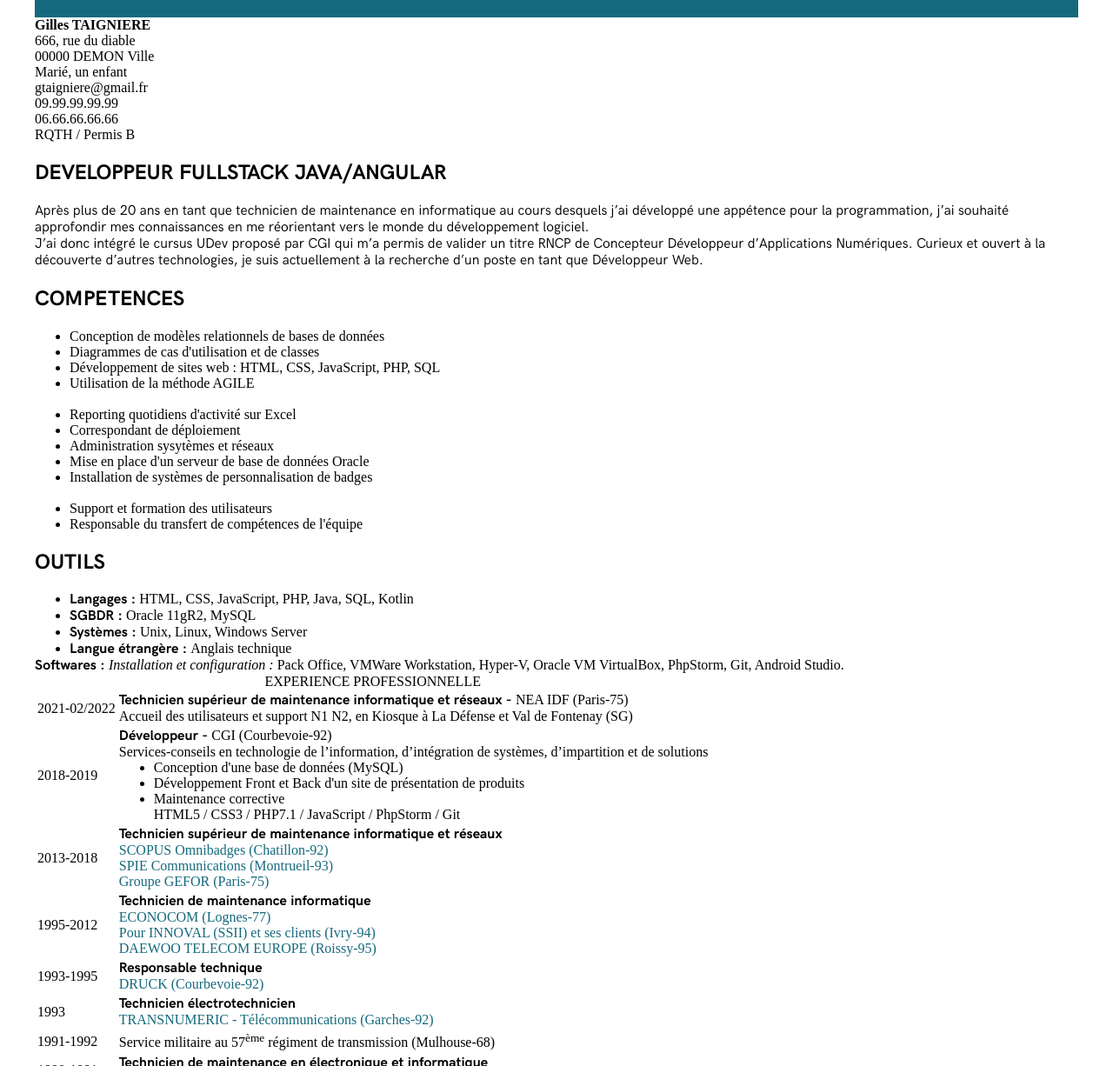
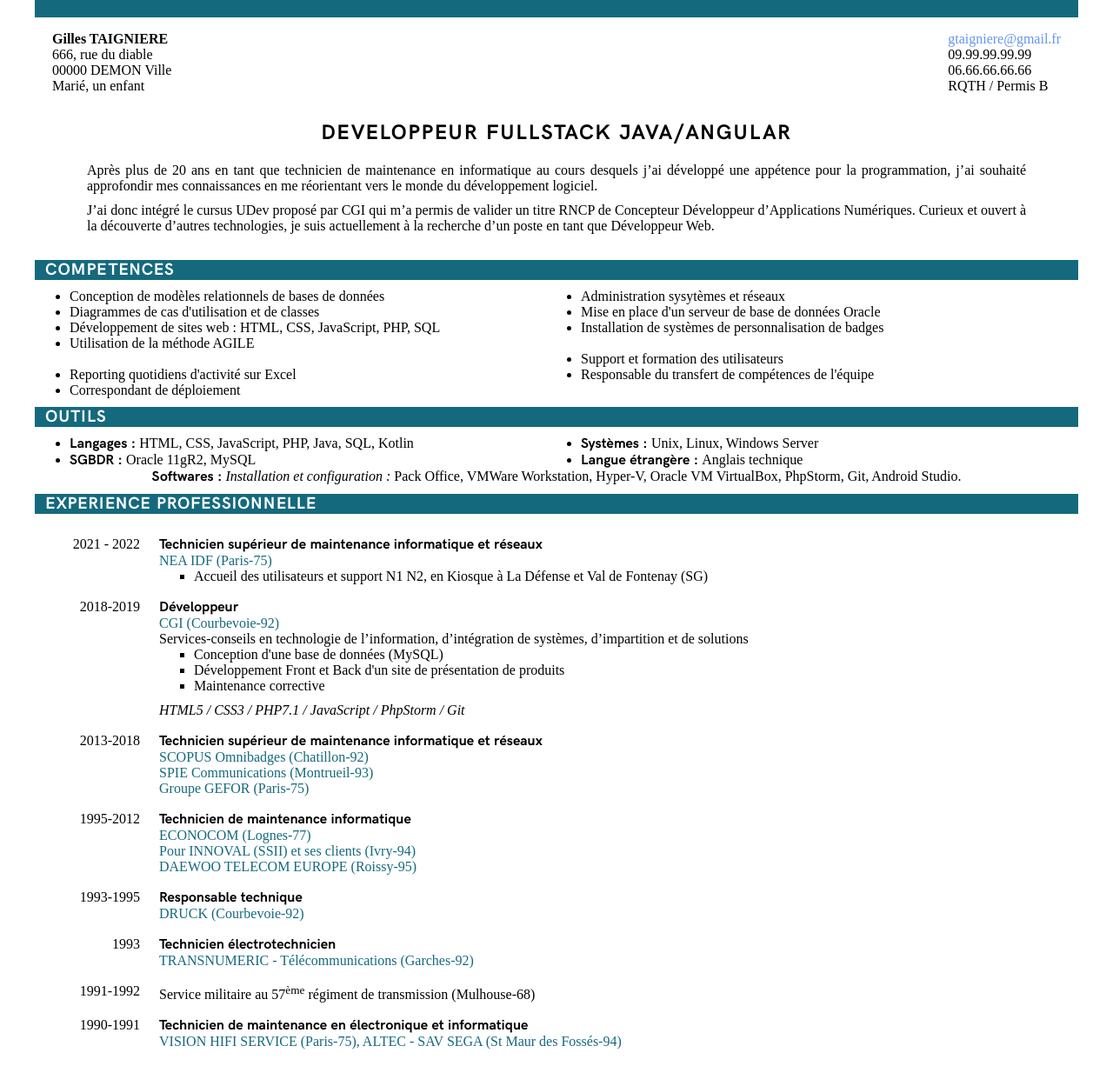
Before and after one commit to formation-WF3/projet-cv, a plain HTML site: page index.html in a window 1280 px wide. Shown: the part 140-1366 px from the top of the page at 87% size. Drawn offline with Linux system fonts and the light colour scheme.

Commit message:
Refonte globale

```diff
--- a/index.html
+++ b/index.html
@@ -27,93 +27,112 @@
     </nav>
 </header>
 
-    <section class="sect-intro">
-        <aside>
-            <p><span class="bold">Gilles TAIGNIERE</span><br />
-                666, rue du diable<br />
-                00000 DEMON Ville<br />
-                Marié, un enfant</p>
-        </aside>
-        <aside>
-            <p><span class="txt-blue">gtaigniere@gmail.fr</span><br />
-                09.99.99.99.99<br />
-                06.66.66.66.66<br />
-                RQTH / Permis B</p>
-        </aside>
+<section class="section-contact">
+    <address>
+        <span class="bold">Gilles TAIGNIERE</span><br/>
+        666, rue du diable<br/>
+        00000 DEMON Ville<br/>
+        Marié, un enfant
+    </address>
+    <address>
+        <a href="mailto:gtaigniere@gmail.fr">gtaigniere@gmail.fr</a><br/>
+        09.99.99.99.99<br/>
+        06.66.66.66.66<br/>
+        RQTH / Permis B
+    </address>
 </section>
 
-    <section class="sect-titre">
-        <h1 class="acari-sans">DEVELOPPEUR FULLSTACK JAVA/ANGULAR</h1>
-        <p class="acari-sans">Après plus de 20 ans en tant que technicien de maintenance en informatique au cours desquels j’ai développé une appétence pour la programmation, j’ai souhaité approfondir mes connaissances en me réorientant vers le monde du développement logiciel.<br />
-        J’ai donc intégré le cursus UDev proposé par CGI qui m’a permis de valider un titre RNCP de Concepteur Développeur d’Applications Numériques. Curieux et ouvert à la découverte d’autres technologies, je suis actuellement à la recherche d’un poste en tant que Développeur Web.</p>
+<section class="section">
+    <h1>DEVELOPPEUR FULLSTACK JAVA/ANGULAR</h1>
+    <div class="presentation">
+        <p>Après plus de 20 ans en tant que technicien de maintenance en informatique au cours desquels j’ai développé
+            une appétence pour la programmation, j’ai souhaité approfondir mes connaissances en me réorientant vers le
+            monde du développement logiciel.</p>
+
+        <p>J’ai donc intégré le cursus UDev proposé par CGI qui m’a permis de valider un titre RNCP de Concepteur
+            Développeur d’Applications Numériques. Curieux et ouvert à la découverte d’autres technologies, je suis
+            actuellement à la recherche d’un poste en tant que Développeur Web.</p>
+    </div>
 </section>
 
-    <section class="sect-competences">
-        <h1 class="titres">COMPETENCES</h1>
-        <div class="en-ligne">
-            <div class="comps-et-outils">
-                <ul>
+<section class="section-cv">
+    <header class="bg-primary">
+        <h2>COMPETENCES</h2>
+    </header>
+    <div class="section-content">
+        <ul class="columns-2">
             <li>Conception de modèles relationnels de bases de données</li>
             <li>Diagrammes de cas d'utilisation et de classes</li>
             <li>Développement de sites web : HTML, CSS, JavaScript, PHP, SQL</li>
             <li>Utilisation de la méthode AGILE</li>
-                    <br />
+            <br/>
             <li>Reporting quotidiens d'activité sur Excel</li>
             <li>Correspondant de déploiement</li>
-                </ul>
-            </div>
-            <div class="comps-et-outils">
-                <ul>
             <li>Administration sysytèmes et réseaux</li>
             <li>Mise en place d'un serveur de base de données Oracle</li>
             <li>Installation de systèmes de personnalisation de badges</li>
-                    <br />
+            <br/>
             <li>Support et formation des utilisateurs</li>
             <li>Responsable du transfert de compétences de l'équipe</li>
         </ul>
     </div>
-        </div>
 </section>
 
-    <section class="sect-outils">
-        <h1 class="titres">OUTILS</h1>
-        <div class="en-ligne">
-            <div class="comps-et-outils">
-                <ul>
-                    <li><span class="bold acari-sans">Langages : </span> HTML, CSS, JavaScript, PHP, Java, SQL, Kotlin</li>
-                    <li><span class="bold acari-sans">SGBDR : </span> Oracle 11gR2, MySQL</li>
+<section class="section-cv">
+    <header class="bg-primary">
+        <h2>OUTILS</h2>
+    </header>
+    <div class="section-content">
+        <ul class="columns-2">
+            <li><span class="emphasis">Langages : </span>HTML, CSS, JavaScript, PHP, Java, SQL, Kotlin</li>
+            <li><span class="emphasis">SGBDR : </span>Oracle 11gR2, MySQL</li>
+            <li><span class="emphasis">Systèmes : </span>Unix, Linux, Windows Server</li>
+            <li><span class="emphasis">Langue étrangère : </span>Anglais technique</li>
         </ul>
     </div>
-            <div class="comps-et-outils">
-                <ul>
-                    <li><span class="bold acari-sans">Systèmes : </span> Unix, Linux, Windows Server</li>
-                    <li><span class="bold acari-sans">Langue étrangère : </span> Anglais technique</li>
-                </ul>
-            </div>
-        </div>
-        <p class="softs"><span class="bold acari-sans">Softwares : </span><span class="italic"> Installation et configuration : </span> Pack Office, VMWare Workstation, Hyper-V, Oracle VM VirtualBox, PhpStorm, Git, Android Studio.</p>
+    <p><span class="emphasis">Softwares : </span><span class="italic">Installation et configuration : </span>Pack
+        Office, VMWare Workstation, Hyper-V, Oracle VM VirtualBox, PhpStorm, Git, Android Studio.</p>
 </section>
 
-    <section class="sect-exp-pro">
-        <table>
-            <caption class="titres">EXPERIENCE PROFESSIONNELLE</caption>
-            <tr>
-                <td>2021-02/2022</td>
-                <td><span class="bold acari-sans">Technicien supérieur de maintenance informatique et réseaux - </span> <span class="txt-blue">NEA IDF (Paris-75)</span><br />
-                    <span class="indent-pd">Accueil des utilisateurs et support N1 N2, en Kiosque à La Défense et Val de Fontenay (SG)</span></td>
+<section class="section-cv">
+    <header class="bg-primary">
+        <h2>EXPERIENCE PROFESSIONNELLE</h2>
+    </header>
+
+    <div class="section-content">
+        <table class="chronologie">
+            <tr class="chronologie-line">
+                <td class="chronologie-date">
+                    2021 - 2022
+                </td>
+
+                <td class="chronologie-content">
+                    <div class="emphasis">Technicien supérieur de maintenance informatique et réseaux</div>
+                    <div class="text-primary">NEA IDF (Paris-75)</div>
+                    <ul class="chronologie-skills">
+                        <li>Accueil des utilisateurs et support N1 N2, en Kiosque à La Défense et Val de Fontenay (SG)
+                        </li>
+                    </ul>
+                </td>
             </tr>
-            <tr>
-                <td>2018-2019</td>
-                <td><span class="bold acari-sans">Développeur - </span> <span class="txt-blue">CGI (Courbevoie-92)<br />
-                    Services-conseils en technologie de l’information, d’intégration de systèmes, d’impartition et de solutions</span>
-                    <ul>
+
+            <tr class="chronologie-line">
+                <td class="chronologie-date">2018-2019</td>
+                <td class="chronologie-content">
+                    <div class="emphasis">Développeur</div>
+                    <div class="text-primary">CGI (Courbevoie-92)</div>
+                    <div>Services-conseils en technologie de l’information, d’intégration de systèmes, d’impartition et
+                        de solutions
+                    </div>
+                    <ul class="chronologie-skills">
                         <li>Conception d'une base de données (MySQL)</li>
                         <li>Développement Front et Back d'un site de présentation de produits</li>
-                        <li>Maintenance corrective<br />
-                        <span class="indent">HTML5 / CSS3 / PHP7.1 / JavaScript / PhpStorm / Git</span></li>
+                        <li>Maintenance corrective</li>
                     </ul>
+                    <div class="technical-summary">HTML5 / CSS3 / PHP7.1 / JavaScript / PhpStorm / Git</div>
+                </td>
+            </tr>
 
-            </tr>
             <tr>
                 <td class="chronologie-date">2013-2018</td>
                 <td class="chronologie-content">
@@ -165,16 +184,25 @@
                 </td>
             </tr>
         </table>
+    </div>
 </section>
 
-    <section class="sect-form-pro">
-        <table>
-            <caption class="titres">FORMATION PROFESSIONNELLE</caption>
-            <tr>
-                <td>2022</td>
-                <td><span class="bold acari-sans">Devops - </span> (Greta des Hauts de Seine-Colombes-92)<br />
-                <span class="indent-pd"></span>Docker / Gitlab / Ansible / Jenkins / Kubernetes</td>
+<section class="section-cv">
+    <header class="bg-primary">
+        <h2>FORMATION PROFESSIONNELLE</h2>
+    </header>
+
+    <div class="section-content">
+        <table class="chronologie">
+            <tr class="chronologie-line">
+                <td class="chronologie-date">2022</td>
+                <td class="chronologie-content">
+                    <div class="emphasis">Devops</div>
+                    <div>Greta des Hauts de Seine-Colombes-92</div>
+                    <div class="technical-summary">Docker / Gitlab / Ansible / Jenkins / Kubernetes</div>
+                </td>
             </tr>
+
             <tr>
                 <td class="chronologie-date">2021</td>
                 <td class="chronologie-content">
@@ -216,9 +244,10 @@
                 </td>
             </tr>
         </table>
+    </div>
 </section>
 
-    <footer>
+<footer class="footer bg-primary">
     <p>&copy; 2023 Gilles. All Rights Reserved.</p>
 </footer>
 </body>
--- a/styles-projet-html-css-pageContact.css
+++ /dev/null
@@ -1,204 +0,0 @@
-@font-face {
-	font-family: 'acari-sans';
-	src: url('police/acari-sans/AcariSans-Regular.ttf') format('truetype');
-	font-style: normal;
-	font-weight: normal;
-}
-@font-face {
-	font-family: 'acari-sans';
-	src: url('police/acari-sans/AcariSans-Italic.ttf') format('truetype');
-	font-style: italic;
-	font-weight: normal;
-}
-@font-face {
-	font-family: 'acari-sans';
-	src: url('police/acari-sans/AcariSans-Bold.ttf') format('truetype');
-	font-style: normal;
-	font-weight: bold;
-}
-@font-face {
-	font-family: 'acari-sans';
-	src: url('police/acari-sans/AcariSans-BoldItalic.ttf') format('truetype');
-	font-style: italic;
-	font-weight: bold;
-}
-html {
-    display: flex;
-    justify-content: center;
-}
-body {
-    margin: 0;
-    display: flex;
-    flex-direction: column;
-    justify-content: center;
-    width: 100%;
-    max-width: 1200px;
-}
-ul {
-    margin: 0;
-}
-.bold {
-    font-weight: bold;
-}
-.indent {
-    text-indent: 2em;
-}
-header, footer {
-    display: flex;
-    justify-content: space-between;
-    align-items: center;
-    width: 100%;
-}
-header {
-    background-color: #15697D;
-    height: 160px;
-}
-header > div {
-    margin-left: 50px;
-}
-img {
-    width: 80px;
-}
-nav {
-    display: flex;
-    justify-content: center;
-    align-items: center;
-    width: 440px;
-    margin-right: 30px;
-}
-nav ul {
-    display: flex;
-    justify-content: space-around;
-    align-items: center;
-    width: 90%;
-    list-style-type: none;
-}
-header a {
-    padding: 4px 5px 0;
-    text-decoration: none;
-    border-radius: 8px;
-    font-family: 'acari-sans';
-    font-weight: bold;
-    font-size: 1.5em;
-    letter-spacing: 3px;
-    font-size: 1.5em;
-    color: white;
-}
-header a:hover {
-    background-color: white;
-    color: #15697D;
-    transition: all 1s ease-out;
-}
-header a:active {
-    color: orange;
-}
-section {
-    display: flex;
-    flex-direction: column;
-    justify-content: center;
-    align-items: center;
-    width: 100%;
-}
-h1 {
-    margin: 20px auto 0;
-}
-.ecoute-music {
-    margin-bottom: 0;
-    padding: 5px 6px 3px;
-    border-radius: 6px;
-    background: linear-gradient(0.25turn, green 0%, red 100%);
-    color: white;
-}
-audio {
-    border-radius: 5px;
-    box-shadow: 5px 3px 5px gray;
-}
-form {
-    display: flex;
-    flex-direction: column;
-    justify-content: center;
-    width: 60%;
-    margin-bottom: 10px;
-}
-.part-form {
-    margin-bottom: 15px;
-    display: flex;
-    width: 100%;
-}
-label {
-    width: 100px;
-    font-family: 'acari-sans';
-    font-weight: bold;
-}
-.input-et-textarea {
-    background-color: #F5F5F5;
-    width: calc(84% - 100px);
-}
-div:last-child {
-    padding: 5px;
-    display: flex;
-    justify-content: center;
-}
-.btn-envoyer, .btn-annuler {
-    padding: 10px;
-    border: none;
-    border-radius: 12px;
-    font-family: 'acari-sans';
-    font-weight: bold;
-    font-size: 0.8em;
-    letter-spacing: 1px;
-    text-transform: uppercase;
-}
-.btn-envoyer {
-    margin-right: 5px;
-    background-color: darkgreen;
-    color: white;
-    text-decoration: none;
-}
-.btn-annuler {
-    margin-left: 5px;
-    background-color: red;
-}
-.btn-envoyer:hover {
-    background-color: #DDDDDD;
-    color: darkgreen;
-}
-.btn-annuler:hover {
-    background-color: #444444;
-    color: red;
-}
-.btn-envoyer:active, .btn-annuler:active {
-    border: 2px solid blue;
-}
-footer {
-    display: flex;
-    justify-content: space-around;
-    background-color: #15697D;
-    height: 80px;
-    font-size: 1.1em;
-    color: white;
-}
-@media screen and (max-width: 750px) {
-    html, body {
-        min-width: 400px;
-    }
-    header {
-        height: 80px;
-    }
-    img {
-        width: 40px;
-    }
-    nav a {
-        font-size: 1em;
-    }
-    section h1 {
-        font-size: 1.2em;
-    }
-    form {
-        padding-left: 15px;
-        width: 100%;
-    }
-    footer {
-        height: 40px;
-    }
-}
```
Also changed, not shown: contact.html (+37 -7 lines), sites.html (+3 -4 lines). Lines whose indentation alone changed are shown as unchanged.
